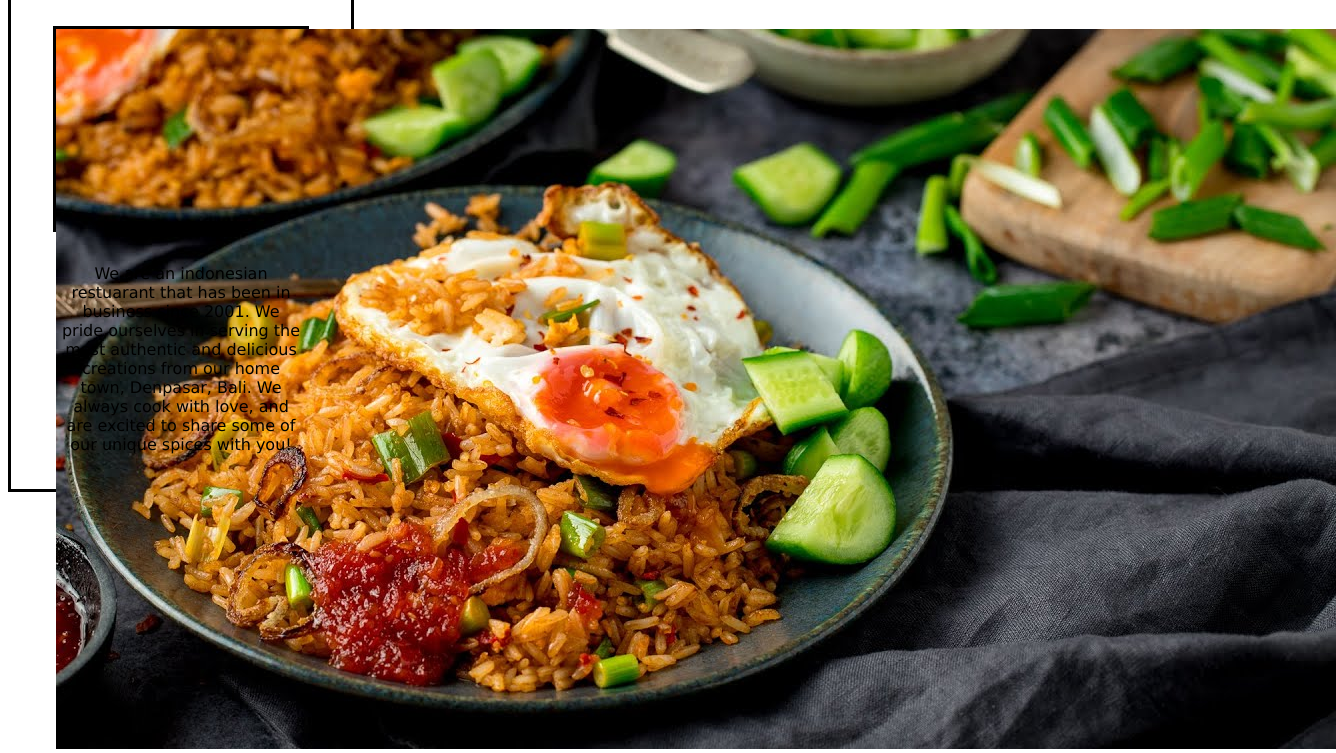
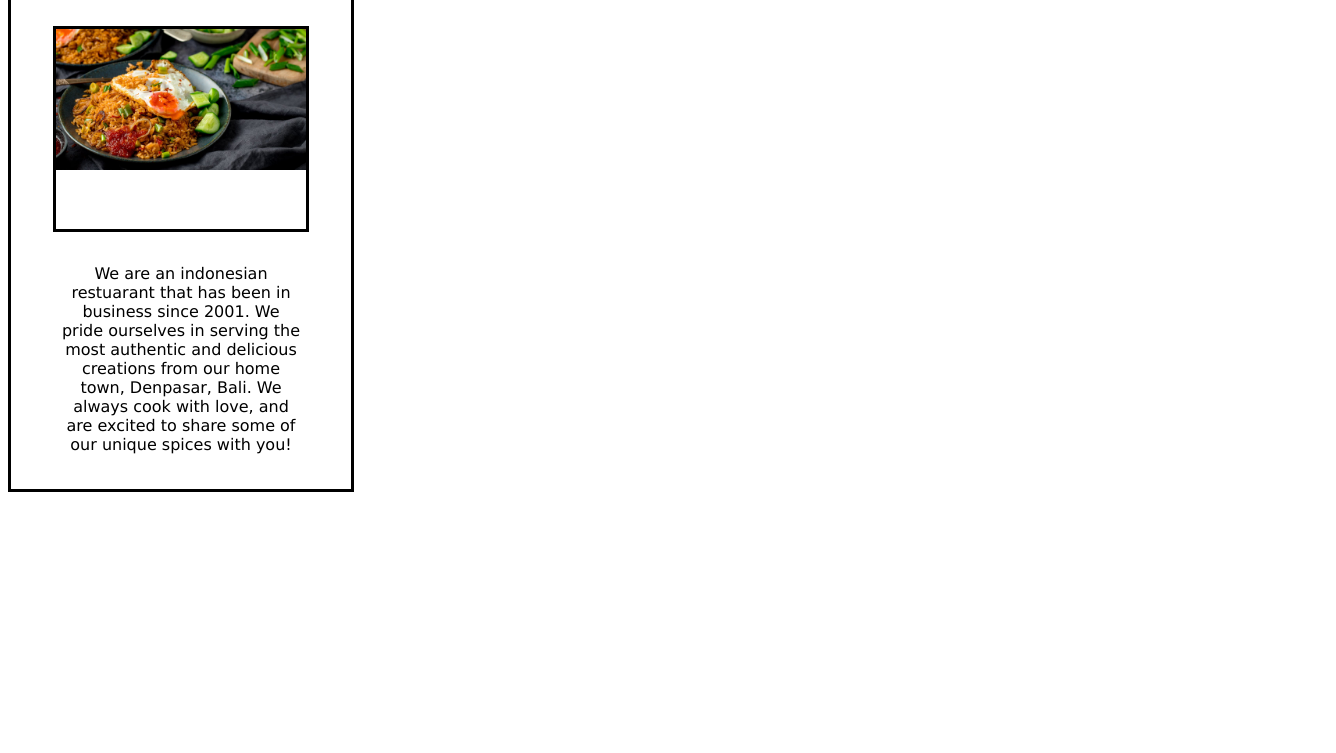
Before and after one commit to DinoCzar/restaurant-page, a plain HTML site: page index.html in a window 1280 px wide. Shown: the part 142-895 px from the top of the page, 1336 px wide, since content can reach past the window. After the commit the page ends 800 px from the top, so only its background shows below. Drawn offline with Linux system fonts and the light colour scheme.

Commit message:
Add styling to img

```diff
--- a/style.css
+++ b/style.css
@@ -92,8 +92,8 @@ body {
 	text-align: center;
 }
 
-#home-image {
-	width: 50px;
+img {
+	width: 100%
 }
 
 #description {
```
